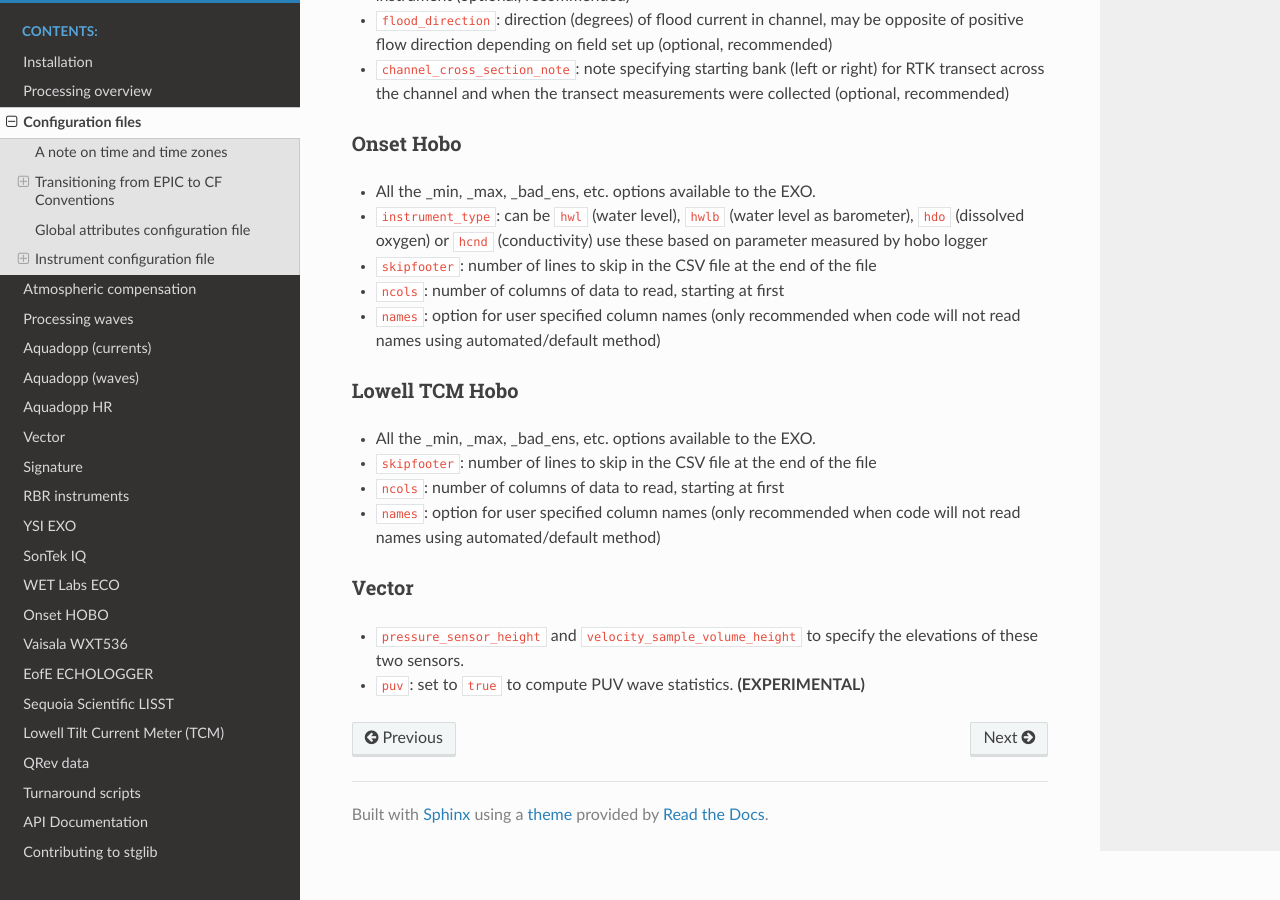
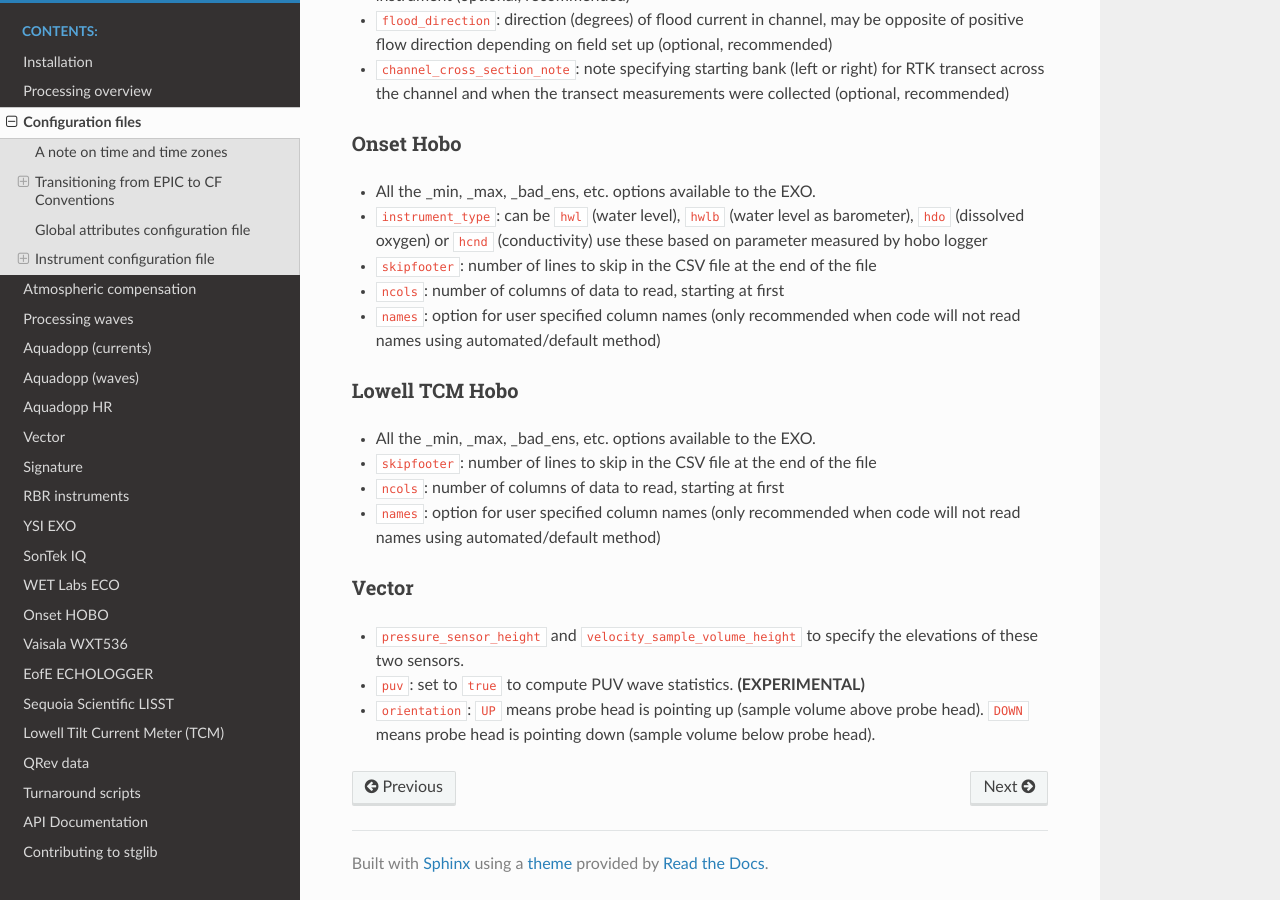
Before and after one commit to USGS-CMG/stglib, a Sphinx documentation site: the page built from doc/config.rst, in a window 1280 px wide and 900 px high, scrolled down 5870 px. Built offline with Sphinx 7.4.7 and the Read the Docs theme 2.0.0, drawn with Linux system fonts in a browser that asks for light colours.

Commit message:
add docs

```diff
--- a/doc/config.rst
+++ b/doc/config.rst
@@ -207,3 +207,4 @@ Vector
 ------
 - ``pressure_sensor_height`` and ``velocity_sample_volume_height`` to specify the elevations of these two sensors.
 - ``puv``: set to ``true`` to compute PUV wave statistics. **(EXPERIMENTAL)**
+- ``orientation``: ``UP`` means probe head is pointing up (sample volume above probe head). ``DOWN`` means probe head is pointing down (sample volume below probe head).
```
